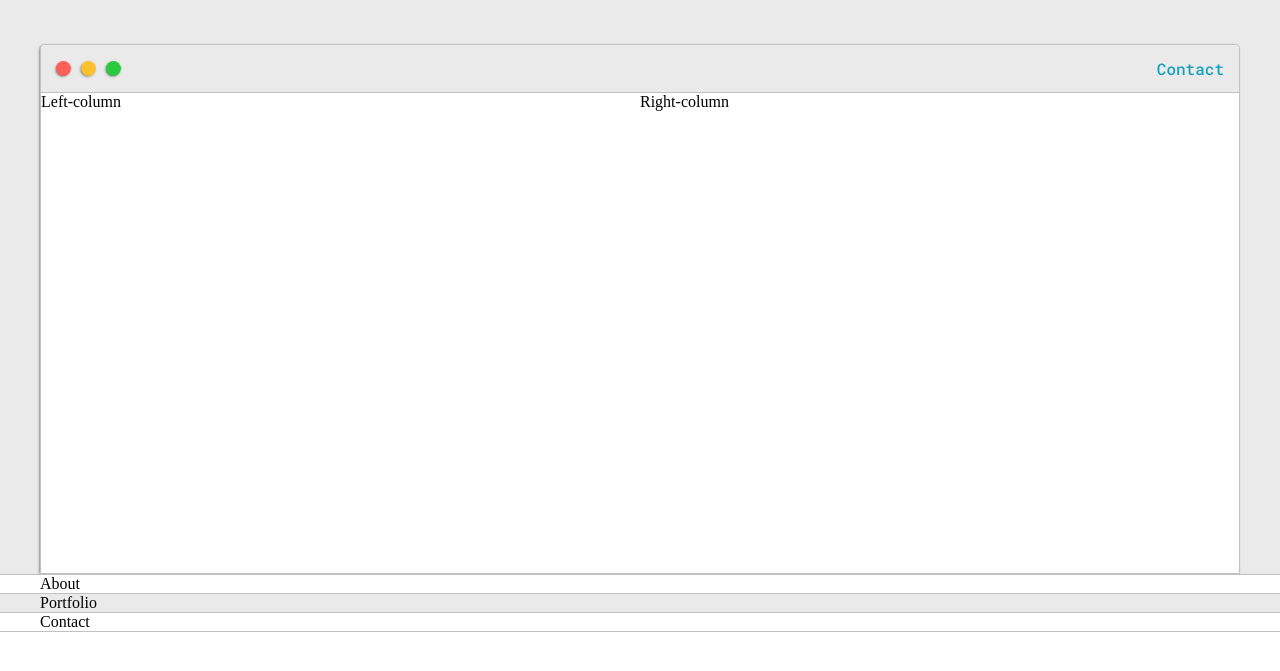
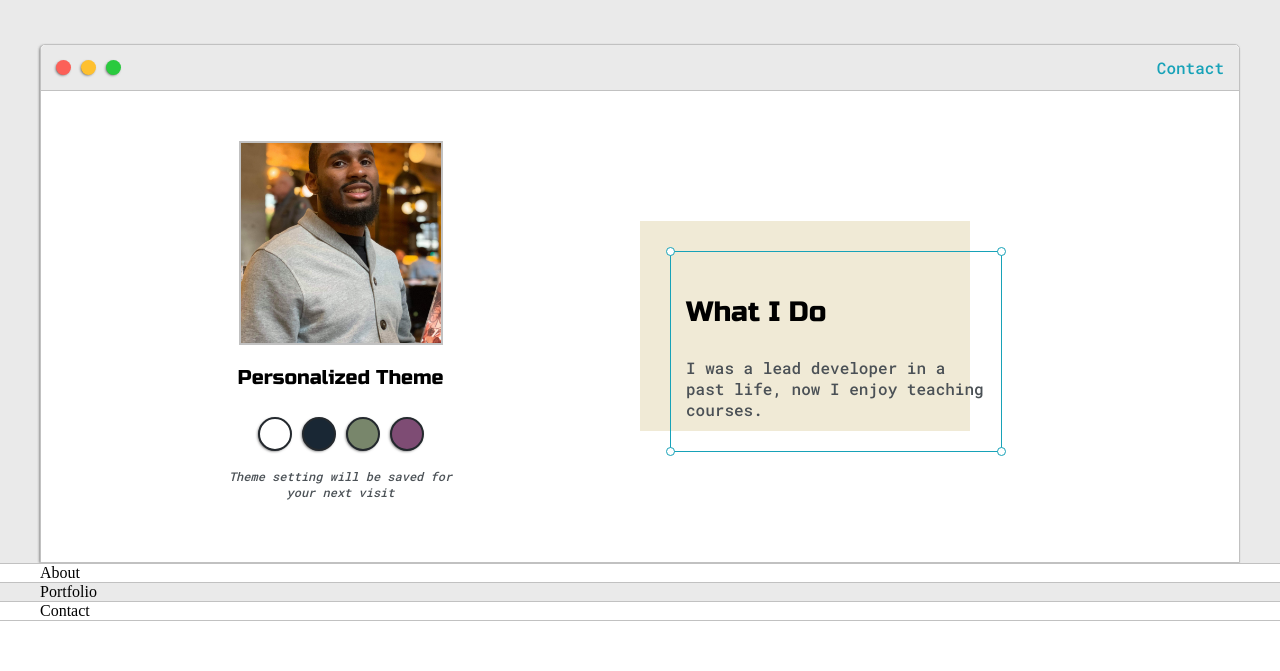
Before and after one commit to kareembh/portfolioWebsiteTut, a website built with Parcel: page src/index.html in a window 1280 px wide. Shown: the part 117-788 px from the top of the page. Built offline with nearby package versions, Linux system fonts and the light colour scheme.

Commit message:
Completed intro section of tutorial

```diff
--- a/src/index.html
+++ b/src/index.html
@@ -24,10 +24,28 @@
                         </ul>
                     </div>
                     <div class="left-column">
-                        Left-column
+                        <img id="profile_pic" src="images/kareem.JPG" alt="">
+                        <h5 style="text-align: center;line-height: 0;">Personalized Theme</h5>
+                        <div id="theme-options-wrapper">
+                            <div id="light-mode" class="theme-dot"></div>
+                            <div id="blue-mode" class="theme-dot"></div>
+                            <div id="green-mode" class="theme-dot"></div>
+                            <div id="purple-mode" class="theme-dot"></div>
+                        </div>
+
+                        <p id="settings-note">Theme setting will be saved for<br> your next visit</p>
                     </div>
                     <div class="right-column">
-                        Right-column
+                        <div id="preview-shadow">
+                            <div id="preview">
+                                <div id="corner-tl" class="corner"></div>
+                                <div id="corner-tr" class="corner"></div>
+                                <h3>What I Do</h3>
+                                <p>I was a lead developer in a past life, now I enjoy teaching courses.</p>
+                                <div id="corner-br" class="corner"></div>
+                                <div id="corner-bl" class="corner"></div>
+                            </div>
+                        </div>
                     </div>
                 </div>
 
--- a/src/styles.less
+++ b/src/styles.less
@@ -13,6 +13,11 @@
 
 // border color settings
 @boarder-color:#c1c1c1;
+@themeDotBorder:#24292e;
+
+//background color settings
+@previewBg: rbg(251, 249, 243, 0.8);
+@previewShadow: #f0ead6;
 
 html, body{
   padding: 0;
@@ -79,7 +84,6 @@ h6{font-size: 16px;}
   box-shadow: -1px 1px 3px -1px rgba(0,0,0,0.75);
   display: grid;
   grid-template-columns: 1fr 1fr;
-  grid-template-rows: 3em 30em;
   grid-template-areas:
     'nav-wrapper nav-wrapper'
     'left-column right-column'
@@ -136,10 +140,112 @@ h6{font-size: 16px;}
 
 .left-column{
   grid-area: left-column;
+  padding-top: 50px;
+  padding-bottom: 50px;
+    #profile_pic{
+      display: block;
+      margin: 0 auto;
+      height: 200px;
+      width: 200px;
+      object-fit: cover;
+      border: 2px solid @boarder-color;
+    }
+
+    #theme-options-wrapper{
+      display: flex;
+      justify-content: center;
+    }
+    .theme-dot{
+      height: 30px;
+      width: 30px;
+      border-radius: 50%;
+      cursor: pointer;
+      margin: 5px;
+      border: 2px solid @themeDotBorder;
+      background-color: black;
+      -webkit-box-shadow: -1px 1px 3px -1px rgba(0,0,0,0.75);
+      -moz-box-shadow: -1px 1px 3px -1px rgba(0,0,0,0.75);
+      box-shadow: -1px 1px 3px -1px rgba(0,0,0,0.75);
+    }
+
+    .theme-dot:hover{
+      border-width: 5px;
+    }
+
+    #light-mode{
+      background-color: #fff;
+    }
+
+    #blue-mode{
+      background-color: #192734;
+    }
+
+    #green-mode{
+      background-color: #78866b;
+    }
+
+    #purple-mode{
+      background-color: #7e4c74;
+    }
+
+    #settings-note{
+      font-size: 12px;
+      font-style: italic;
+      text-align: center;
+    }
 }
 
 .right-column{
   grid-area: right-column;
+  display: grid;
+  align-content: center;
+  padding-top: 50px;
+  padding-bottom: 50px;
+
+  #preview-shadow{
+    background-color: @previewShadow;
+    width: 300px;
+    height: 180px;
+    padding-left: 30px;
+    padding-top: 30px;
+  }
+
+  #preview{
+    width: 300px;
+    border: 1.5px solid #17a2b8;
+    background-color: @previewBg;
+    padding: 15px;
+    position: relative;
+  }
+
+  .corner{
+    width: 7px;
+    height: 7px;
+    border-radius: 50%;
+    border: 1.5px solid #17a2b8;
+    background-color: #fff;
+    position: absolute;
+  }
+
+  #corner-tl{
+    top: -5px;
+    left: -5px;
+  }
+
+  #corner-tr{
+    top: -5px;
+    right: -5px;
+  }
+
+  #corner-br{
+    bottom: -5px;
+    right: -5px;
+  }
+
+  #corner-bl{
+    bottom: -5px;
+    left: -5px;
+  }
 }
 
 @media screen and (max-width: 1200px){
@@ -147,3 +253,18 @@ h6{font-size: 16px;}
     width: 95%;
   }
 }
+
+@media screen and (max-width: 800px){
+  .intro-wrapper{
+    grid-template-columns: 1fr;
+    grid-template-areas:
+      'nav-wrapper'
+      'left-column'
+      'right-column'
+    ;
+  }
+
+  .right-column{
+    justify-content: center;
+  }
+}
```
Also changed, not shown: src/images/kareem.JPG (added), src/images/website1.png (added), src/images/website3.png (added), 4 other files.
